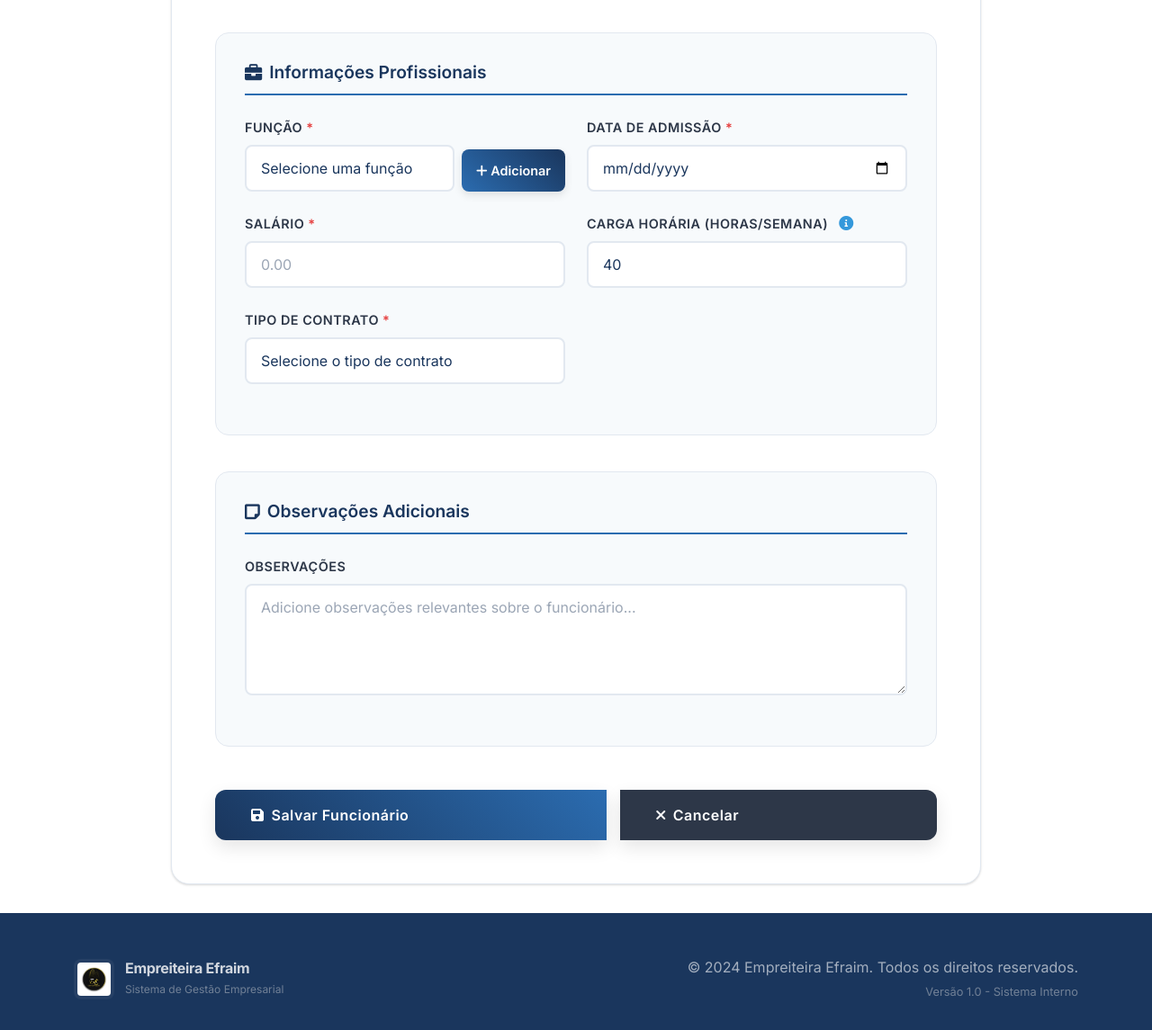
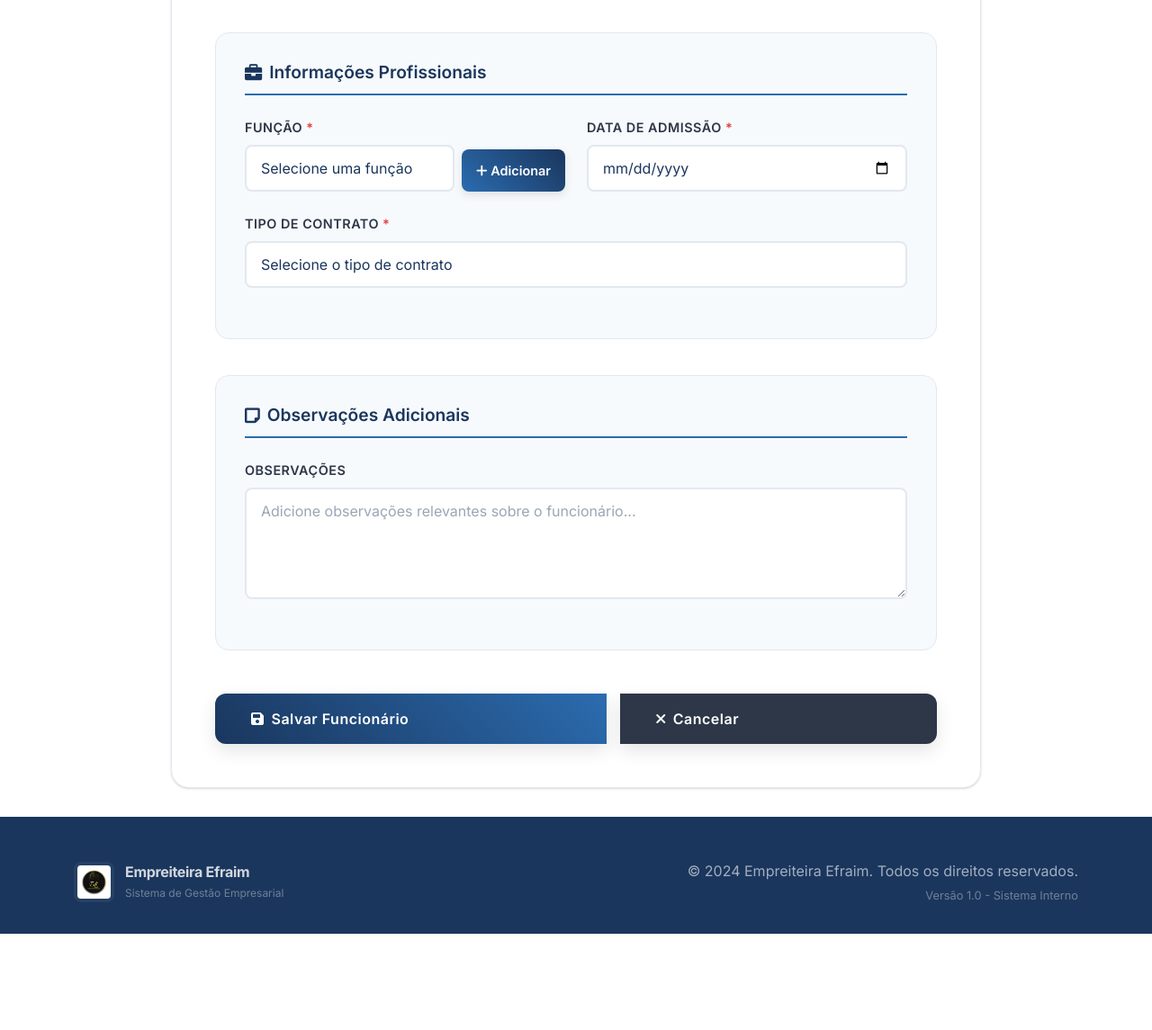
Before and after one commit to saulosilva2809/EfraimSys, a Django app: page /employee/create-employee/ in a window 1280 px wide. Shown: the part 866-2011 px from the top of the page at 90% size. After the commit the page ends 1904 px from the top, so only its background shows below. Run offline with Django 5.2, Linux system fonts and the light colour scheme; data that the repository does not hold is empty.

Commit message:
feat: remove field salary and workload on the EmployeeModel

```diff
--- a/apps/employees/models/employee_model.py
+++ b/apps/employees/models/employee_model.py
@@ -17,8 +17,6 @@ class EmployeeModel(BaseModel):
     function = models.ForeignKey(FunctionModel, on_delete=models.DO_NOTHING)
     admission_date = models.DateField()
     resignation_date = models.DateField(null=True, blank=True)
-    salary = models.DecimalField(max_digits=10, decimal_places=2)
-    workload = models.IntegerField(default=40, null=True, blank=True)
     employment_type = models.CharField(
         max_length=50,
         choices=[('CLT', 'CLT'), ('At', 'Autônomo')]
--- a/templates/employees/employee/create_employee.html
+++ b/templates/employees/employee/create_employee.html
@@ -774,63 +774,7 @@
             </div>
 
             <div class="row">
-                <div class="col-md-6">
-                    <div class="form-group">
-                        <label for="{{ form.salary.id_for_label }}" class="form-label">
-                            Salário <span class="required">*</span>
-                        </label>
-                        <input
-                            type="number"
-                            step="0.01"
-                            class="form-control"
-                            id="{{ form.salary.id_for_label }}"
-                            name="{{ form.salary.name }}"
-                            value="{{ form.salary.value|default:'' }}"
-                            placeholder="0.00"
-                            required
-                        >
-                        {% if form.salary.errors %}
-                            <div class="error-message">
-                                {% for error in form.salary.errors %}
-                                    <i class="fas fa-exclamation-circle"></i>{{ error }}
-                                {% endfor %}
-                            </div>
-                        {% endif %}
-                    </div>
-                </div>
-
-                <div class="col-md-6">
-                    <div class="form-group">
-                        <label for="{{ form.workload.id_for_label }}" class="form-label">
-                            Carga Horária (horas/semana)
-                            <span class="workload-info-icon">
-                                <i class="fas fa-info-circle"></i>
-                                <div class="workload-tooltip">
-                                    <strong style="color: #3498db;">Atenção:</strong> Preencha este campo apenas para funções pagas por <strong>hora</strong>, <strong>dia</strong> ou <strong>semana</strong>. Para outros tipos de pagamento (metro quadrado, tarefa, contrato fechado), deixe em branco.
-                                </div>
-                            </span>
-                        </label>
-                        <input
-                            type="number"
-                            class="form-control"
-                            id="{{ form.workload.id_for_label }}"
-                            name="{{ form.workload.name }}"
-                            value="{{ form.workload.value|default:'40' }}"
-                            placeholder="40"
-                        >
-                        {% if form.workload.errors %}
-                            <div class="error-message">
-                                {% for error in form.workload.errors %}
-                                    <i class="fas fa-exclamation-circle"></i>{{ error }}
-                                {% endfor %}
-                            </div>
-                        {% endif %}
-                    </div>
-                </div>
-            </div>
-
-            <div class="row">
-                <div class="col-md-6">
+                <div class="col-md-12">
                     <div class="form-group">
                         <label for="{{ form.employment_type.id_for_label }}" class="form-label">
                             Tipo de Contrato <span class="required">*</span>
@@ -1227,64 +1171,6 @@ document.head.appendChild(style);
         }, index * 150);
     });
 
-    // CSS para o tooltip do ícone de informação
-    const tooltipStyles = `
-        <style>
-            .workload-info-icon {
-                position: relative;
-                display: inline-block;
-                margin-left: 8px;
-                cursor: pointer;
-            }
 
-            .workload-info-icon i {
-                color: #3498db;
-                font-size: 16px;
-                transition: color 0.3s ease;
-            }
-
-            .workload-info-icon:hover i {
-                color: #2980b9;
-            }
-
-            .workload-tooltip {
-                position: absolute;
-                left: 25px;
-                top: 50%;
-                transform: translateY(-50%);
-                background-color: #2c3e50;
-                color: white;
-                padding: 12px 15px;
-                border-radius: 8px;
-                font-size: 13px;
-                line-height: 1.4;
-                width: 280px;
-                box-shadow: 0 4px 12px rgba(0,0,0,0.15);
-                z-index: 9999;
-                opacity: 0;
-                visibility: hidden;
-                transition: all 0.3s ease;
-                pointer-events: none;
-            }
-
-            .workload-tooltip::before {
-                content: '';
-                position: absolute;
-                left: -8px;
-                top: 50%;
-                transform: translateY(-50%);
-                border: 8px solid transparent;
-                border-right-color: #2c3e50;
-            }
-
-            .workload-info-icon:hover .workload-tooltip {
-                opacity: 1;
-                visibility: visible;
-                transform: translateY(-50%) translateX(5px);
-            }
-        </style>
-    `;
-
-    document.head.insertAdjacentHTML('beforeend', tooltipStyles);
 </script>
 {% endblock %}
```
Also changed, not shown: apps/employees/migrations/0012_remove_employeemodel_salary_and_more.py (added).
